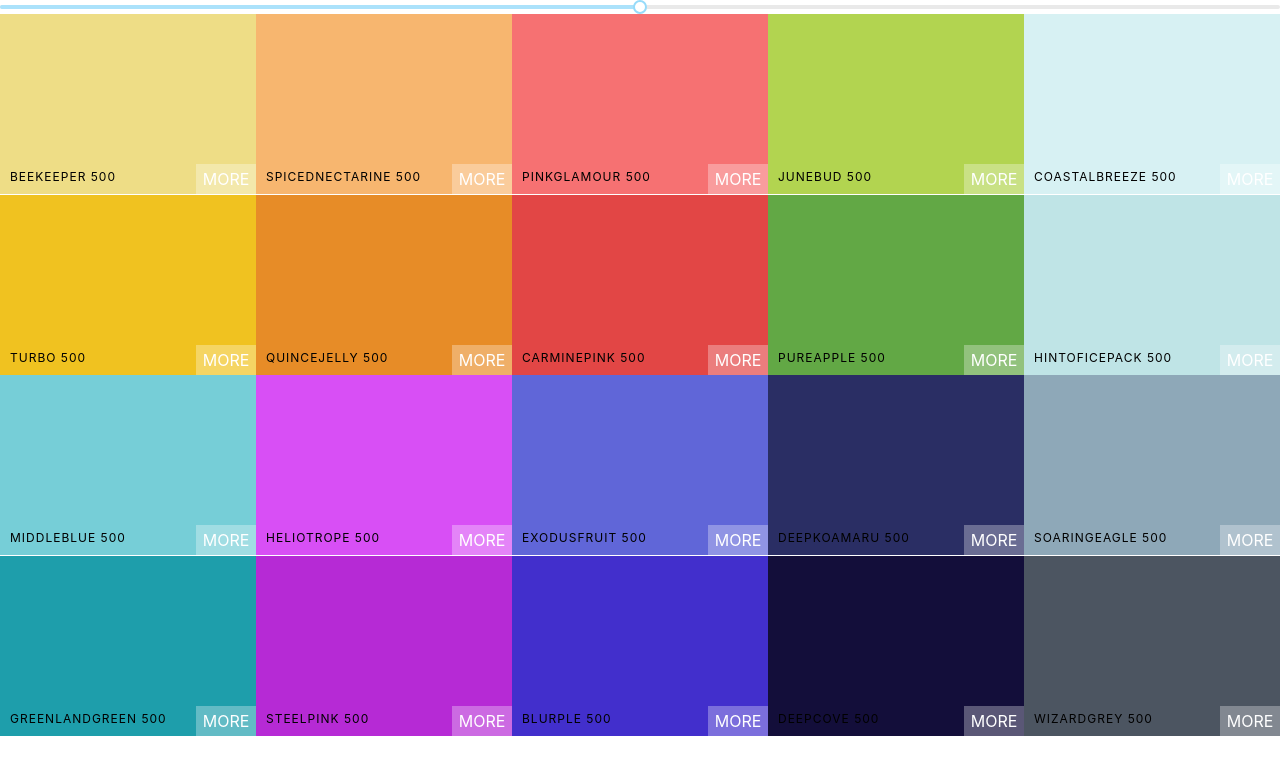
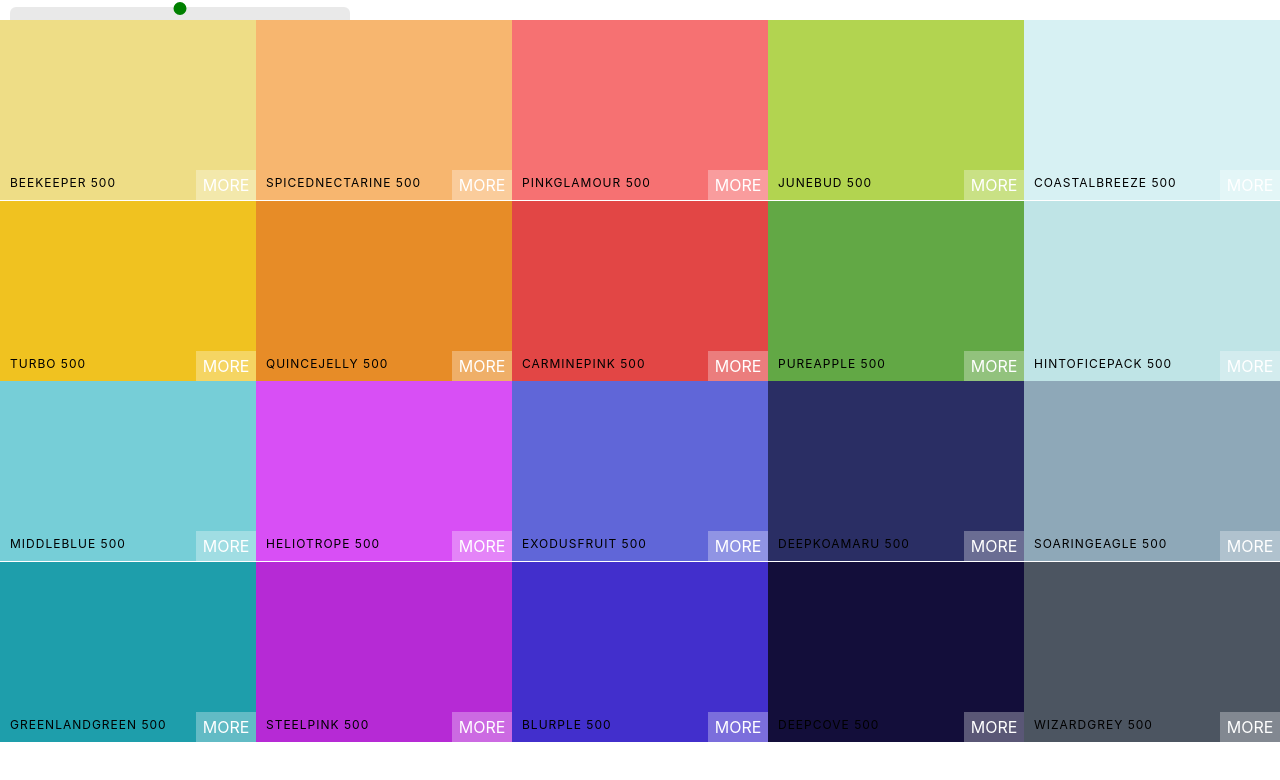
Before and after one commit to khach2010/color-app, a React (Create React App) app: page / in a window 1280 px wide. Shown: the top 780 px of the page. Built offline with nearby package versions, Linux system fonts and the light colour scheme.

Commit message:
style color slider

```diff
--- a/src/Palette.css
+++ b/src/Palette.css
@@ -5,3 +5,28 @@
 .Palette-colors {
   height: 90%;
 }
+
+.slider {
+  width: 340px;
+  margin: 0 10px;
+  display: inline-block;
+}
+
+.rc-slider-track {
+  background-color: transparent;
+}
+
+.rc-slider-rail {
+  height: 80px;
+}
+
+.rc-slider-handle,
+.rc-slider-handle:active,
+.rc-slider-handle:focus,
+.rc-slider-handlehover {
+  background-color: green;
+  outline: none;
+  border: 2px solid green;
+  width: 13px;
+  height: 13px;
+}
--- a/src/Palette.js
+++ b/src/Palette.js
@@ -1,8 +1,8 @@
 import React, { Component } from 'react';
 import ColorBox from './ColorBox';
-import './Palette.css';
 import Slider from 'rc-slider';
 import 'rc-slider/assets/index.css';
+import './Palette.css';
 
 class Palette extends Component {
   constructor(props) {
@@ -24,6 +24,7 @@
 
     return (
       <div className='Palette'>
+        <div className='slider'>
           <Slider
             defaultValue={level}
             min={100}
@@ -31,6 +32,8 @@
             onAfterChange={this.levelChange}
             step={100}
           />
+        </div>
+
         {/* Navbar goes here */}
         <div className='Palette-colors'>{ColorBoxes}</div>
         {/* footer goes here */}
```
Lines whose indentation alone changed are shown as unchanged.
